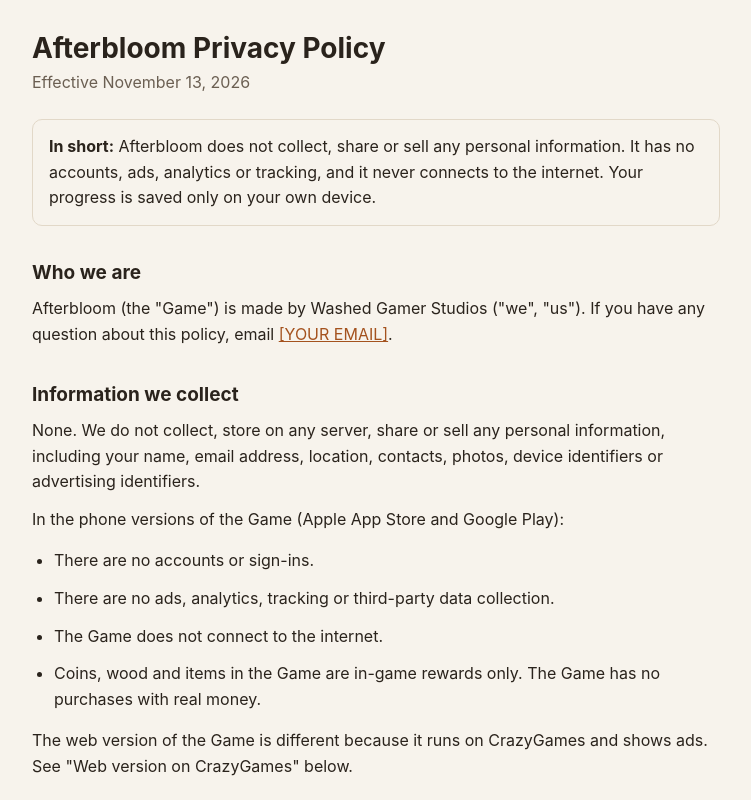
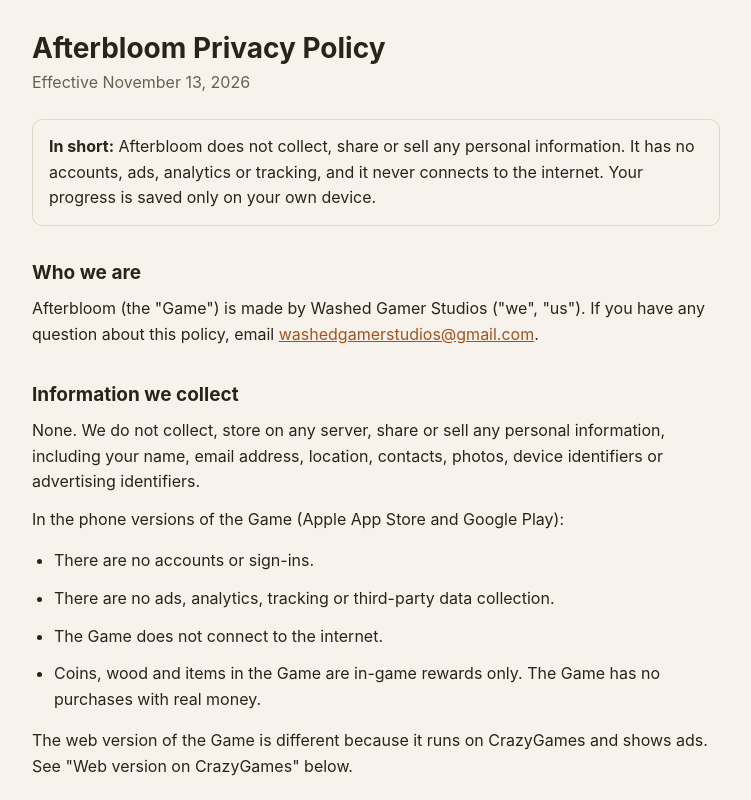
Before and after one commit to washedgamerstudios/Afterbloom, a plain HTML site: page privacy.html in a window 1280 px wide. Shown: the top 800 px of the page, without its empty margins (264-1015 px from the left). Drawn offline with Linux system fonts and the light colour scheme.

Commit message:
Add files via upload

```diff
--- a/privacy.html
+++ b/privacy.html
@@ -13,7 +13,7 @@ main{max-width:720px;margin:0 auto;padding:32px 16px 64px}h1{font-size:28px;line
 <div class="box"><strong>In short:</strong> Afterbloom does not collect, share or sell any personal information. It has no accounts, ads, analytics or tracking, and it never connects to the internet. Your progress is saved only on your own device.</div>
 
 <h2>Who we are</h2>
-<p>Afterbloom (the "Game") is made by Washed Gamer Studios ("we", "us"). If you have any question about this policy, email <a href="mailto:[YOUR EMAIL]">[YOUR EMAIL]</a>.</p>
+<p>Afterbloom (the "Game") is made by Washed Gamer Studios ("we", "us"). If you have any question about this policy, email <a href="mailto:[YOUR EMAIL]">washedgamerstudios@gmail.com</a>.</p>
 
 <h2>Information we collect</h2>
 <p>None. We do not collect, store on any server, share or sell any personal information, including your name, email address, location, contacts, photos, device identifiers or advertising identifiers.</p>
```
